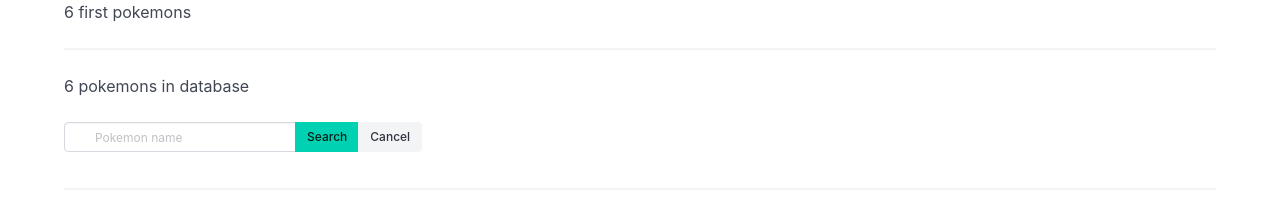
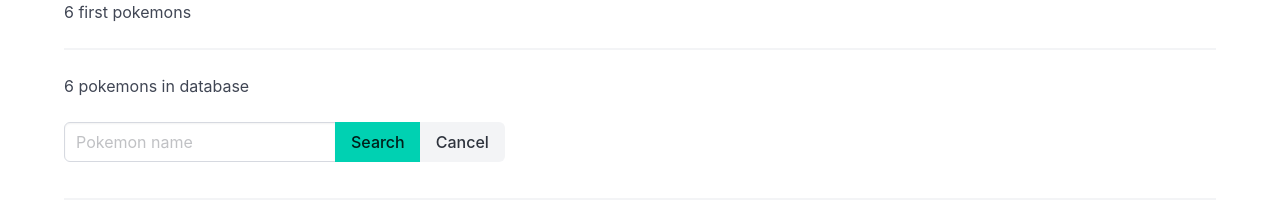
Before and after one commit to Keo-wav/Pokedex, an Angular app: page / in a window 1280 px wide. Shown: the top 212 px of the page. Built offline with nearby package versions, Linux system fonts and the light colour scheme.

Commit message:
added fontawesome to project but that one specific icon specified in the book correction does not work. Also worked on the cancel search method

```diff
--- a/package.json
+++ b/package.json
@@ -18,6 +18,7 @@
     "@angular/platform-browser": "^17.3.0",
     "@angular/platform-browser-dynamic": "^17.3.0",
     "@angular/router": "^17.3.0",
+    "@fortawesome/free-solid-svg-icons": "^6.6.0",
     "bulma": "^1.0.1",
     "rxjs": "~7.8.0",
     "tslib": "^2.3.0",
--- a/src/app/components/pokemons/pokemons.component.html
+++ b/src/app/components/pokemons/pokemons.component.html
@@ -11,18 +11,15 @@
         <div class="column is-two-third">
             <form>
                 <div class="field has-addons">
-                    <div class="control has-icons-left">
-                        <input class="input is-small" name="pokemonSearch" type="test" placeholder="Pokemon name"
+                    <div class="control">
+                        <input class="input" name="pokemonSearch" type="text" placeholder="Pokemon name"
                         [(ngModel)]="pokemonSearchForm.name" (keyup)="search(pokemonSearchForm.name)">
-                        <span class="icon is-small is-left">
-                            <!-- <fa-icon [icon]="faOptinMonster"></fa-icon> -->
-                        </span>
                     </div>
                     <div class="control">
-                        <a class="button is-primary is-small" (click)="search(pokemonSearchForm.name)">Search</a>
+                        <a class="button is-primary" (click)="search(pokemonSearchForm.name)">Search</a>
                     </div>
                     <div class="control">
-                        <a class="button is-light is-small" (click)="cancelSearch()" >Cancel</a>
+                        <a class="button is-light" (click)="cancelSearch()">Cancel</a>
                     </div>
                 </div>
 
--- a/src/app/components/pokemons/pokemons.component.ts
+++ b/src/app/components/pokemons/pokemons.component.ts
@@ -34,7 +34,7 @@ export class PokemonsComponent implements OnInit {
   }
 
   cancelSearch() {
-
+    this.pokemonSearchForm.setNom("");
   }
 
 }
```
Also changed, not shown: 1 other file (tests, documents, lock files or other folders).
